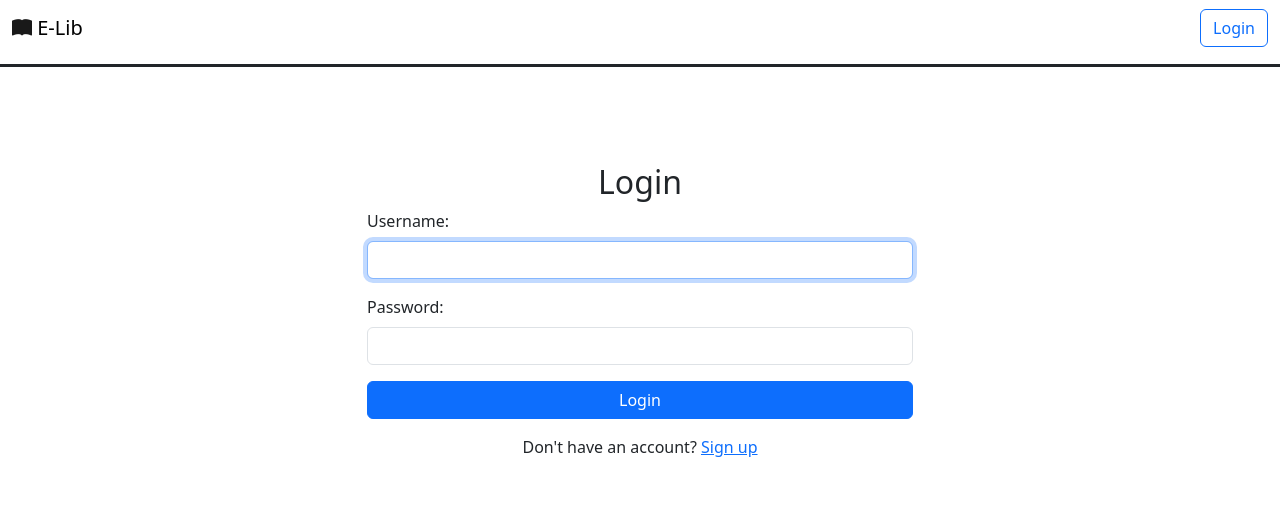
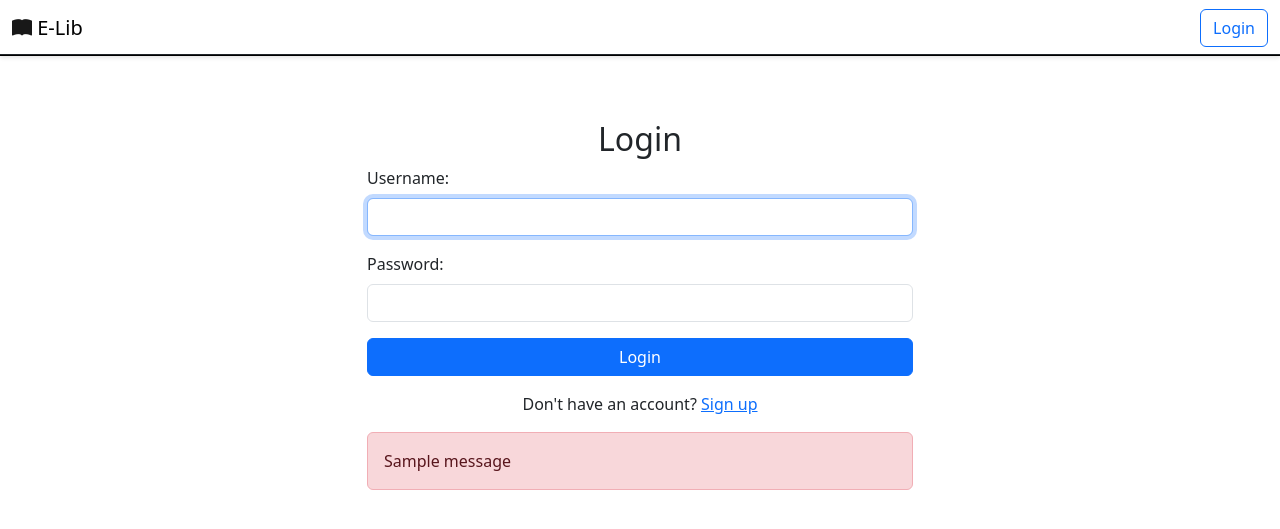
Before and after one commit to Muck3334444/E-Lib, a Django app: page /login/ in a window 1280 px wide. Shown: the top 529 px of the page. Run offline with Django 5.2, Linux system fonts and the light colour scheme; tables that the repository leaves empty hold one stand-in row (values such as "Sample post"); one stand-in notice (Sample message) is shown; some libraries are stand-ins or nearby versions.

Commit message:
Updated login screen and fixed problems with navbar

```diff
--- a/ELib/settings.py
+++ b/ELib/settings.py
@@ -46,6 +46,12 @@ INSTALLED_APPS = [
     # Custom apps
     'library.apps.LibraryConfig',
 ]
+
+from django.contrib.messages import constants as messages
+
+MESSAGE_TAGS = {
+    messages.ERROR: 'danger',  # Bootstrap verwendet `danger` statt `error` als Klasse
+}
 
 MIDDLEWARE = [
     'django.middleware.security.SecurityMiddleware',
--- a/ELib/templates/base.html
+++ b/ELib/templates/base.html
@@ -19,8 +19,6 @@
     <body>
         {% include 'navbar.html' %}
         <br>
-        <br>
-        <hr style="border-width: 3px; opacity:1;">
         <div class="container-fluid mt-5">
             <div class="row content">
                 <div class="col-12">
--- a/ELib/templates/navbar.html
+++ b/ELib/templates/navbar.html
@@ -1,28 +1,20 @@
 <div>
-    <nav class="navbar navbar-expand-lg navbar fixed-top">
+    <nav class="navbar navbar-expand-lg navbar fixed-top" style="height:7%;background-color: #ffffff;opacity: 1;box-shadow: 0 2px 4px rgba(0, 0, 0, 0.1);">
         <div class="container-fluid">
             <a class="navbar-brand" href="{% url 'library' %}"><i class="bi bi-book-fill" style="opacity:0.9;"></i> E-Lib</a>
-            <button class="navbar-toggler" type="button" data-bs-toggle="collapse" data-bs-target="#navbarNav" aria-controls="navbarNav" aria-expanded="false" aria-label="Toggle navigation">
-                <span class="navbar-toggler-icon"></span>
-            </button>
             <div class="collapse navbar-collapse" id="navbarNav">
-                <ul class="navbar-nav me-auto mb-2 mb-lg-0">
-                </ul>
-                <ul class="navbar-nav ms-auto">
+                <div class="navbar-nav ms-auto d-flex align-items-center">
                     {% if user.is_authenticated %}
-                    <li class="nav-item">
-                        <form method="post" action="{% url 'logout' %}">
+                        <form method="post" action="{% url 'logout' %}" class="mb-0">
                             {% csrf_token %}
                             <button type="submit" class="btn btn-outline-danger">Logout</button>
                         </form>
-                    </li>
                     {% else %}
-                    <li class="nav-item">
                         <a class="btn btn-outline-primary" href="{% url 'login' %}">Login</a>
-                    </li>
                     {% endif %}
-                </ul>
+                </div>
             </div>
         </div>
+        <hr style="position: absolute; bottom: 0px; background-color: black; width: 100%; height: 2px; margin: 0; left: 0; opacity: 1">
     </nav>
 </div>
--- a/ELib/templates/registration/login.html
+++ b/ELib/templates/registration/login.html
@@ -22,6 +22,15 @@
                 <p class="mt-3 text-center">
                     Don't have an account? <a href="{% url 'signup' %}">Sign up</a>
                 </p>
+                {% if messages %}
+                    <div class="mt-3">
+                        {% for message in messages %}
+                            <div class="alert alert-danger" role="alert">
+                                {{ message }}
+                            </div>
+                        {% endfor %}
+                    </div>
+                {% endif %}
             </div>
         </div>
     </div>
--- a/ELib/urls.py
+++ b/ELib/urls.py
@@ -20,16 +20,16 @@ from django.urls import include
 from django.views.generic import RedirectView
 from django.conf import settings
 from django.conf.urls.static import static
-from django.contrib.auth.views import LoginView, LogoutView
+from django.contrib.auth.views import LoginView
 
-from ELib.views import logoutView, signupView
+from ELib.views import ELibLoginView, logoutView, signupView
 
 urlpatterns = [
     # We are only using a single app, so we redirect all urls there
     path('', RedirectView.as_view(url='library/', permanent=True)),
     path('admin/', admin.site.urls),
     path("library/", include("library.urls")),
-    path('login/', LoginView.as_view(), name='login'),
+    path('login/', ELibLoginView.as_view(), name='login'),
     path('logout/', logoutView, name='logout'),
     path('signup/', signupView, name='signup'),
 ]
--- a/ELib/views.py
+++ b/ELib/views.py
@@ -1,6 +1,7 @@
 from django.shortcuts import render, redirect
 from django.contrib.auth import login
 from django.contrib import messages
+from django.contrib.auth.views import LoginView
 from ELib.forms import SignupForm
 from django.contrib.auth.views import LogoutView
 
@@ -20,6 +21,13 @@ def signupView(request):
     return render(request, 'signup.html', {'form': form})
 
 
+class ELibLoginView(LoginView):
+    def form_invalid(self, form):
+        # Fehlermeldung an die Nachrichtenübermittlung (messages framework) übergeben
+        messages.error(self.request, "Invalid username or password. Please try again.")
+        return super().form_invalid(form)
+
+
 def logoutView(request):
     if request.method == 'POST':
         # If user confirms logout, call the built-in LogoutView
```
